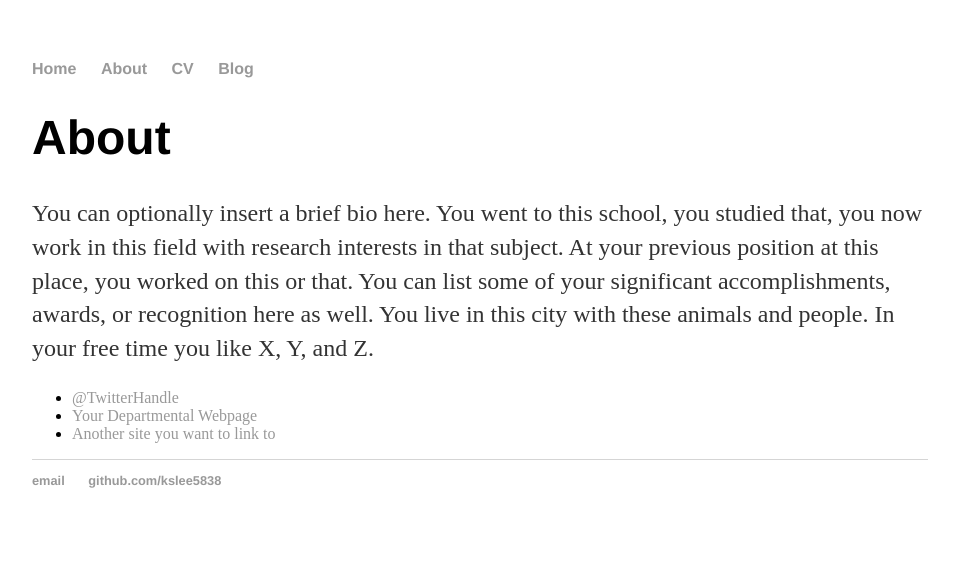
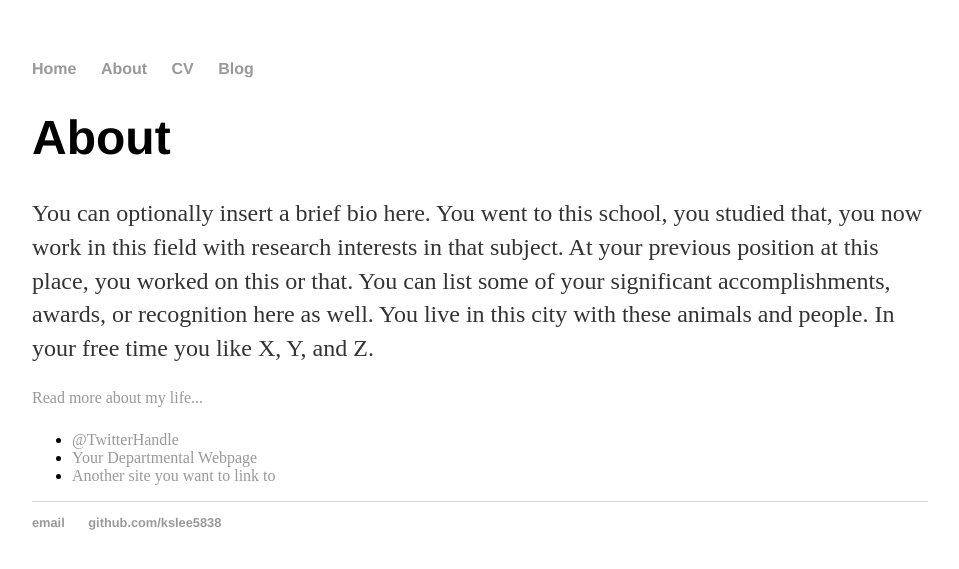
Before and after one commit to kslee5838/kslee5838.github.io, a Jekyll site: the page built from about/index.html, in a window 1280 px wide. Shown: the top 569 px of the page, without its empty margins (160-1119 px from the left). Built offline with Jekyll 4.4.1, drawn with Linux system fonts in a browser that asks for light colours.

Commit message:
manipulate index.html

```diff
--- a/about/index.html
+++ b/about/index.html
@@ -2,14 +2,15 @@
 layout: default
 title: About ks
 ---
-
-		<div class="about">
+<div class="blurb">
 	<h1>About</h1>
-			<p>You can optionally insert a brief bio here. You went to this school, you studied that, you now work in this field with research interests in that subject. At your previous position at this place, you worked on this or that. You can list some of your significant accomplishments, awards, or recognition here as well. You live in this city with these animals and people. In your free time you like X, Y, and Z.</p>
-
+	<p>
+		You can optionally insert a brief bio here. You went to this school, you studied that, you now work in this field with research interests in that subject. At your previous position at this place, you worked on this or that. You can list some of your significant accomplishments, awards, or recognition here as well. You live in this city with these animals and people. In your free time you like X, Y, and Z.</p>
+                <a href="/about">Read more about my life...</a>
+	</p>
         <ul class="contacts">
             <li><a href="#">@TwitterHandle</a></li>
             <li><a href="#">Your Departmental Webpage</a></li>
             <li><a href="#">Another site you want to link to</a></li>
         </ul>
-		</div>
+</div><!-- /.blurb -->
```
Lines whose indentation alone changed are shown as unchanged.
